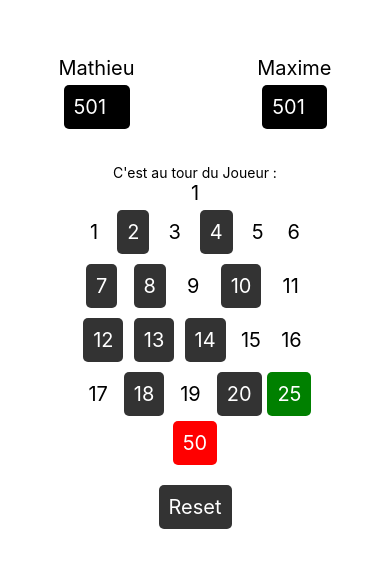
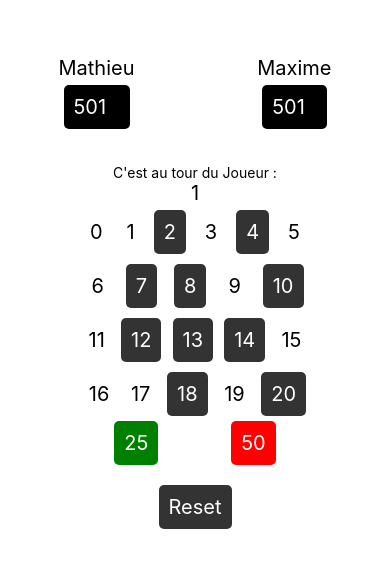
Before and after one commit to Claquettes/Flechettes, a React Native app in the folder pfff/: screen / in a window 390 px wide. Shown: the part 130-698 px from the top of the page. Built offline with nearby package versions, Linux system fonts and the light colour scheme.

Commit message:
Modif de la popup ajout de la case 0 PLus de popup pour 0, 25 et 50

```diff
--- a/pfff/App.js
+++ b/pfff/App.js
@@ -12,8 +12,6 @@ const DartScorekeeper = () => {
     let player2Name = "Maxime";
     let [actualPlayer, setActualPlayer] = useState(1);
 
-
-
     const updateScore = (shot) => {
         if (actualPlayer === 1) {
             setScore1(score1 - shot);
@@ -25,9 +23,10 @@ const DartScorekeeper = () => {
         }
     }
     const addThrow = (points) => {
+        if (points != 0 && points != 25 && points != 50) {
             Alert.alert(
+                points.toString(),
                 'Select multiplier',
-        '',
                 [
                 {
                     text: 'x1',
@@ -43,16 +42,15 @@ const DartScorekeeper = () => {
                 },
                 ]
             );
+        } else {
+            updateTurn(points, 1);
+        }
     }
 
     const updateTurn = (points, multiplier) => {
         let thisScore
-        if(points != 25 && points != 50){
         thisScore = points * multiplier;
-        }
-        else {
-            thisScore = points;
-        }
+
         shotCounter();
         updateScore(thisScore);
         changePlayer();
@@ -97,10 +95,11 @@ const DartScorekeeper = () => {
             <Text>C'est au tour du Joueur :</Text>
             <Text style={styles.text}>{actualPlayer}</Text>
 
-
-
             <View style={styles.buttonContainer}>
 
+                <TouchableOpacity style={styles.buttonBlanc} onPress={() => addThrow(0)}>
+                    <Text style={styles.buttonTextInvert}>0</Text>
+                </TouchableOpacity>
                 <TouchableOpacity style={styles.buttonBlanc} onPress={() => addThrow(1)}>
                     <Text style={styles.buttonTextInvert}>1</Text>
                 </TouchableOpacity>
```
Lines whose indentation alone changed are shown as unchanged.
